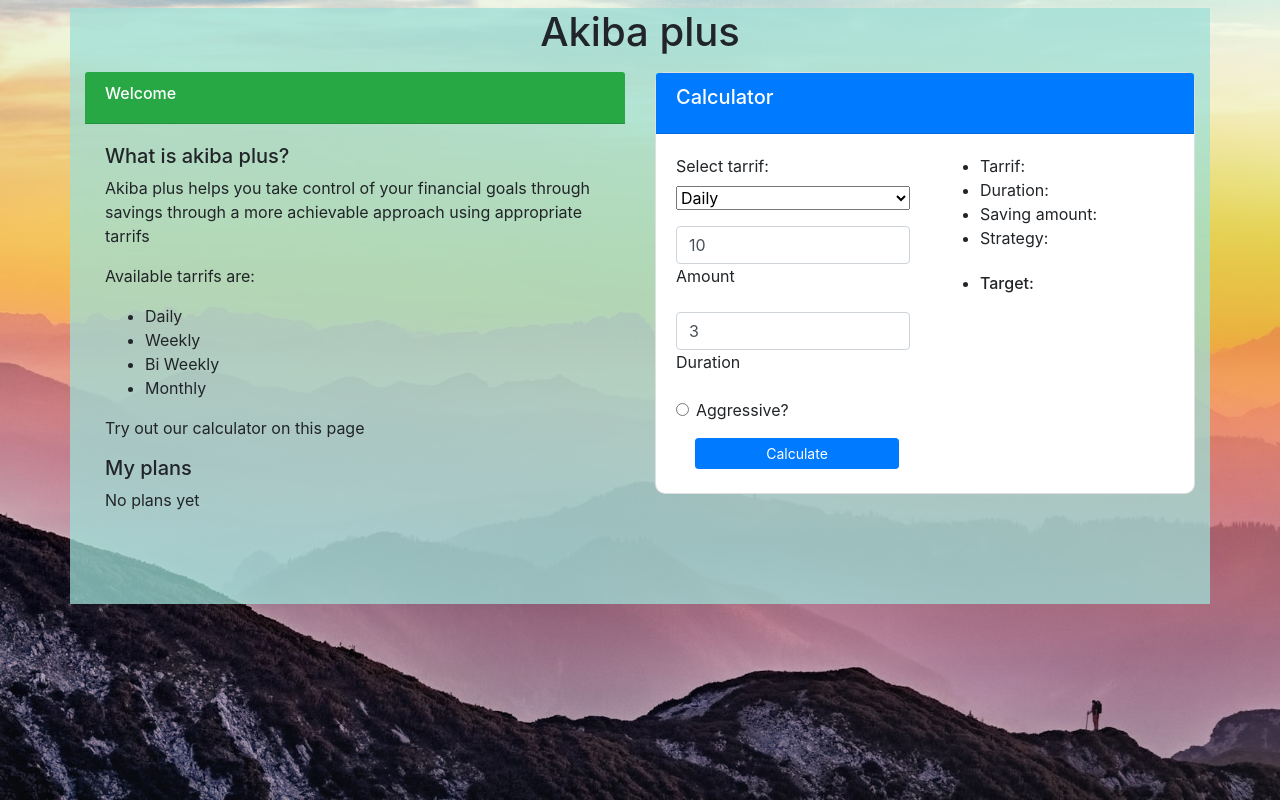
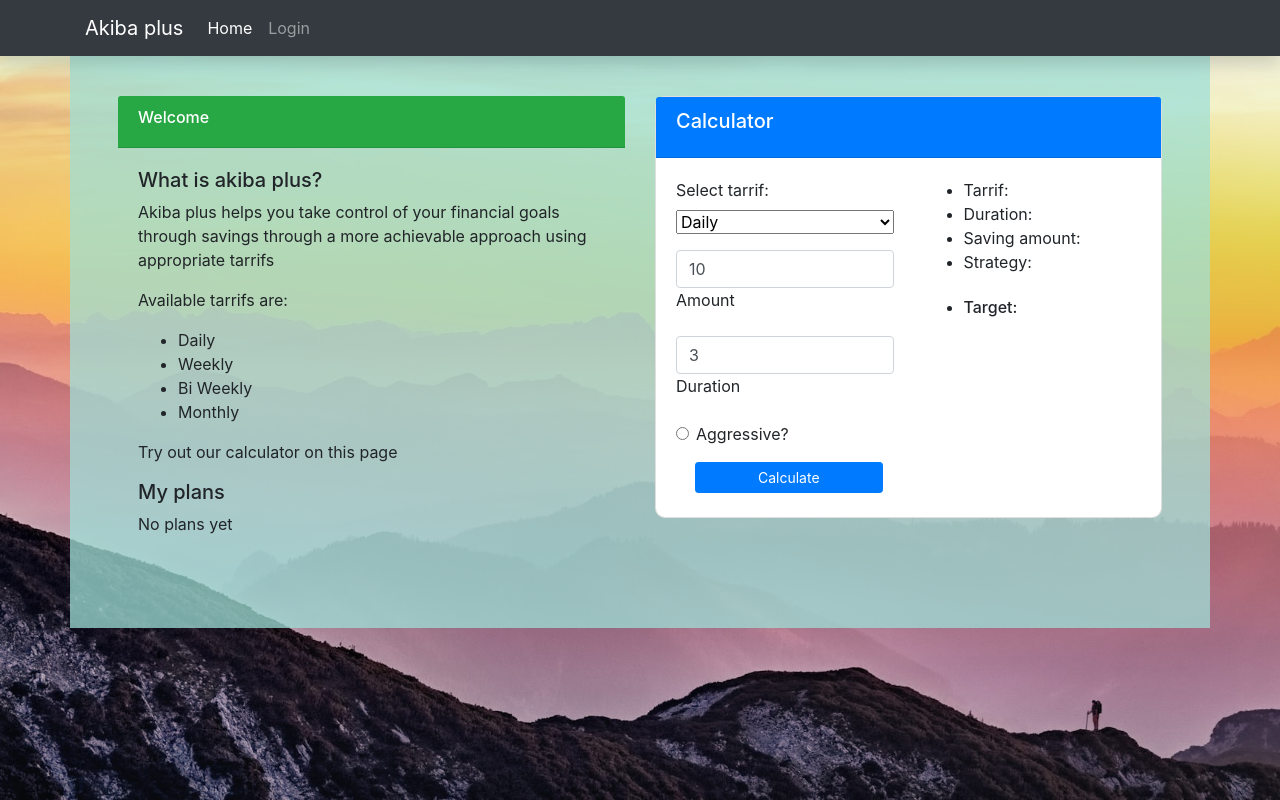
Before and after one commit to briannbig/akiba-plus, an Angular app: page / in a window 1280 px wide. Built offline with nearby package versions, Linux system fonts and the light colour scheme.

Commit message:
add navbar

```diff
--- a/src/app/app.component.css
+++ b/src/app/app.component.css
@@ -2,6 +2,6 @@ body {
     background-color: azure;
 }
 
-.container {
+.wrapper {
     background-color: #9ee0d8c0;
 }
--- a/src/app/app.component.html
+++ b/src/app/app.component.html
@@ -1,9 +1,24 @@
 <main>
-
-  <div class="container pb-5 ">
-    <div class="row m-2">
-      <h1 class="col col-12 text-center">Akiba plus</h1>
+  <nav class="navbar navbar-expand-lg navbar-dark bg-dark static-top fixed-top shadow">
+    <div class="container">
+      <a class="navbar-brand">Akiba plus</a>
+      <button class="navbar-toggler" type="button" data-bs-toggle="collapse" data-bs-target="#navbarResponsive"
+        aria-controls="navbarResponsive" aria-expanded="false" aria-label="Toggle navigation">
+        <span class="navbar-toggler-icon"></span>
+      </button>
+      <div class="collapse navbar-collapse" id="navbarResponsive">
+        <ul class="navbar-nav ms-auto">
+          <li class="nav-item active">
+            <a class="nav-link">Home</a>
+          </li>
+          <li class="nav-item">
+            <a class="nav-link">Login</a>
+          </li>
+        </ul>
+      </div>
     </div>
+  </nav>
+  <div class="container wrapper p-5 mt-5 ">
     <router-outlet></router-outlet>
   </div>
 </main>
```
